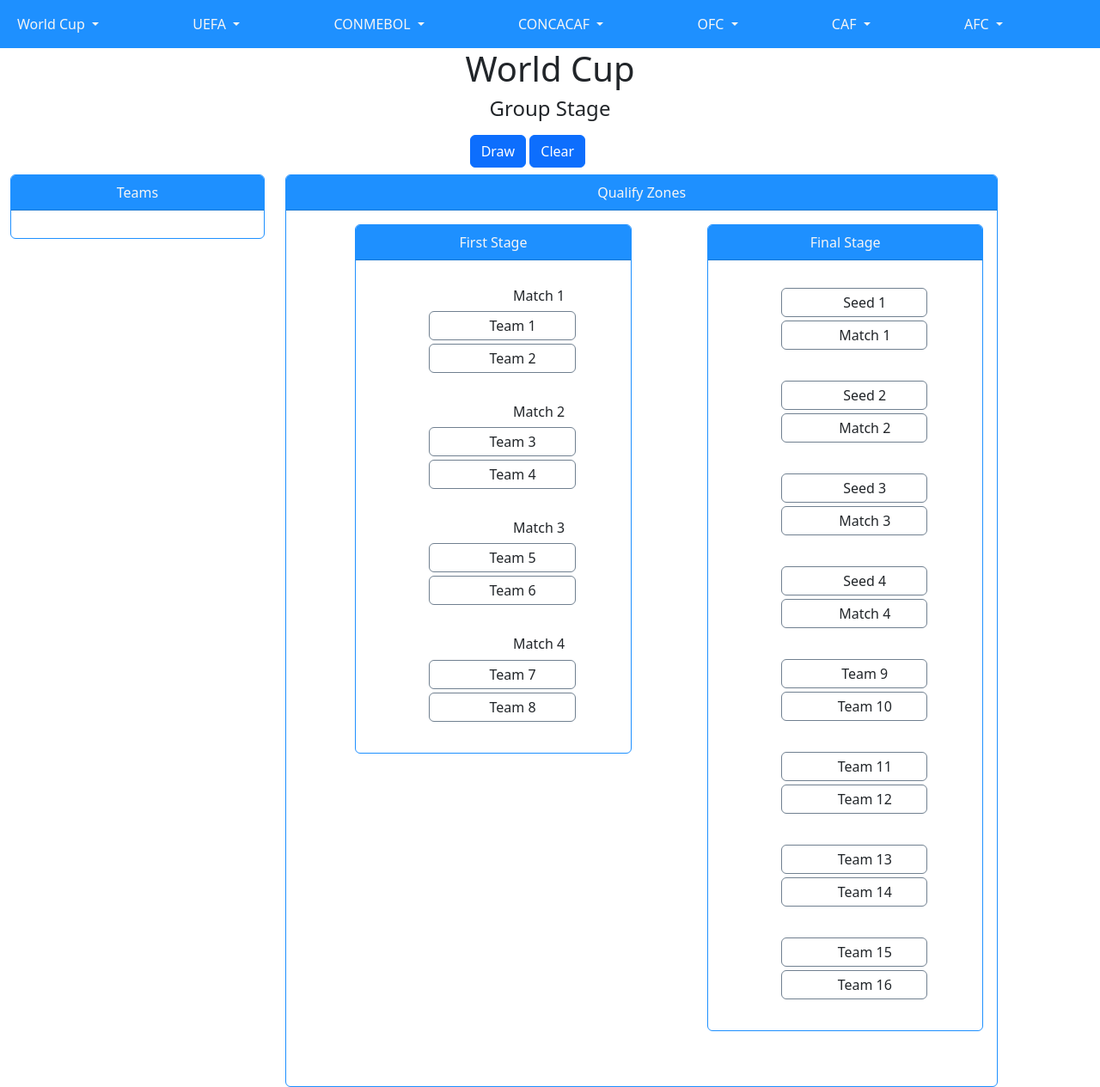
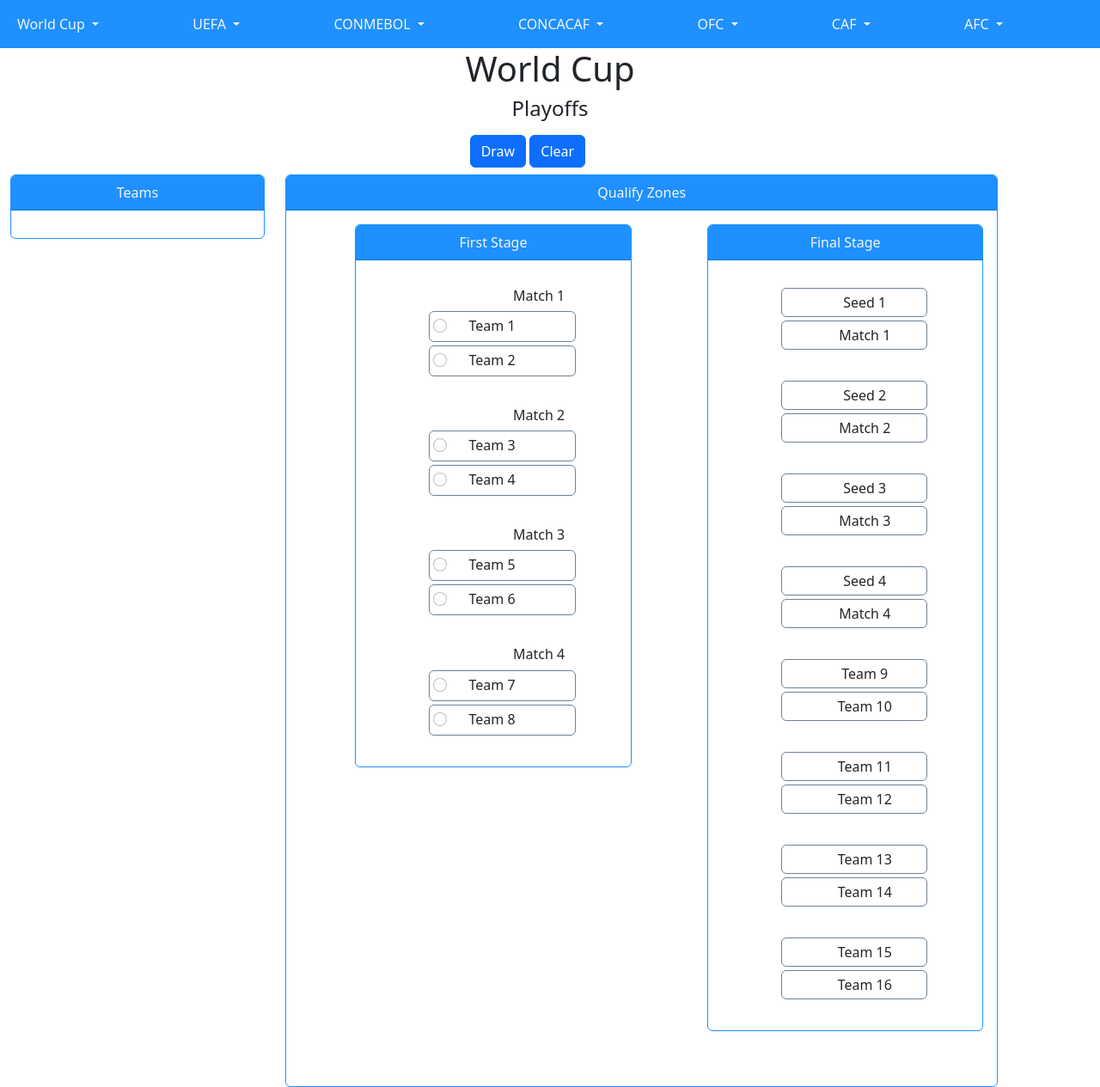
Before and after one commit to jcarayacorrea/PES2020RTWC, a Django app: page /worldcup/playoff/ in a window 1280 px wide. Shown: the whole page at 86% size. Run offline with Django 4.2, Linux system fonts and the light colour scheme; data that the repository does not hold is empty; style sheets or scripts are compiled from the project's sources; some libraries are stand-ins or nearby versions.

Commit message:
Update Playoff and winner check

```diff
--- a/templates/worldcup/playoff.html
+++ b/templates/worldcup/playoff.html
@@ -3,7 +3,7 @@
 {% block container %}
     <div id="header">
         <h1 class="h1 text-center">World Cup</h1>
-        <h4 class="h4 text-center">Group Stage</h4>
+        <h4 class="h4 text-center">Playoffs</h4>
         <div class="row p-2">
             <div class="col-6 g-8 offset-md-5">
                 <button type="button" class="btn btn-primary" hx-get=" {% url 'worldcup.playoff.draw' %}"
@@ -56,16 +56,25 @@
                                             <h6 class="h-6 text-center"> Match 1</h6>
                                             {% if zone4 is None %}
                                                 <div class="team-card">
-                                                    <div class="row">
+                                                    <div class="row form-check">
+                                                        <div class="col-sm-1 m-1">
+                                                            <input class="form-check-input" type="radio"
+                                                                   name="match1">
+                                                        </div>
                                                         <div class="flag-config"></div>
                                                         <div class="name-config">
                                                             Team 1
                                                         </div>
+
                                                     </div>
                                                 </div>
                                             {% else %}
                                                 <div class="team-card">
-                                                    <div class="row">
+                                                    <div class="row form-check">
+                                                        <div class="col-sm-1 m-1">
+                                                            <input class="form-check-input" type="radio"
+                                                                   name="match1">
+                                                        </div>
                                                         <div class="flag-config">
                                                             <img src="{{ zone4.0.image_flag }}" class="img-card-sm-2">
                                                         </div>
@@ -77,7 +86,11 @@
                                             {% endif %}
                                             {% if zone5 is None %}
                                                 <div class="team-card">
-                                                    <div class="row">
+                                                    <div class="row form-check">
+                                                        <div class="col-sm-1 m-1">
+                                                            <input class="form-check-input" type="radio"
+                                                                   name="match1">
+                                                        </div>
                                                         <div class="flag-config"></div>
                                                         <div class="name-config">
                                                             Team 2
@@ -86,7 +99,11 @@
                                                 </div>
                                             {% else %}
                                                 <div class="team-card">
-                                                    <div class="row">
+                                                    <div class="row form-check">
+                                                        <div class="col-sm-1 m-1">
+                                                            <input class="form-check-input" type="radio"
+                                                                   name="match1">
+                                                        </div>
                                                         <div class="flag-config">
                                                             <img src="{{ zone5.0.image_flag }}" class="img-card-sm-2">
                                                         </div>
@@ -101,7 +118,11 @@
                                             <h6 class="h-6 text-center"> Match 2</h6>
                                             {% if zone4 is None %}
                                                 <div class="team-card">
-                                                    <div class="row">
+                                                    <div class="row form-check">
+                                                        <div class="col-sm-1 m-1">
+                                                            <input class="form-check-input" type="radio"
+                                                                   name="match2">
+                                                        </div>
                                                         <div class="flag-config"></div>
                                                         <div class="name-config">
                                                             Team 3
@@ -110,7 +131,11 @@
                                                 </div>
                                             {% else %}
                                                 <div class="team-card">
-                                                    <div class="row">
+                                                    <div class="row form-check">
+                                                        <div class="col-sm-1 m-1">
+                                                            <input class="form-check-input" type="radio"
+                                                                   name="match2">
+                                                        </div>
                                                         <div class="flag-config">
                                                             <img src="{{ zone4.1.image_flag }}" class="img-card-sm-2">
                                                         </div>
@@ -122,7 +147,11 @@
                                             {% endif %}
                                             {% if zone5 is None %}
                                                 <div class="team-card">
-                                                    <div class="row">
+                                                    <div class="row form-check">
+                                                        <div class="col-sm-1 m-1">
+                                                            <input class="form-check-input" type="radio"
+                                                                   name="match2">
+                                                        </div>
                                                         <div class="flag-config"></div>
                                                         <div class="name-config">
                                                             Team 4
@@ -131,7 +160,11 @@
                                                 </div>
                                             {% else %}
                                                 <div class="team-card">
-                                                    <div class="row">
+                                                    <div class="row form-check">
+                                                        <div class="col-sm-1 m-1">
+                                                            <input class="form-check-input" type="radio"
+                                                                   name="match2">
+                                                        </div>
                                                         <div class="flag-config">
                                                             <img src="{{ zone5.1.image_flag }}" class="img-card-sm-2">
                                                         </div>
@@ -146,7 +179,11 @@
                                             <h6 class="h-6 text-center"> Match 3</h6>
                                             {% if zone4 is None %}
                                                 <div class="team-card">
-                                                    <div class="row">
+                                                    <div class="row form-check">
+                                                        <div class="col-sm-1 m-1">
+                                                            <input class="form-check-input" type="radio"
+                                                                   name="match3">
+                                                        </div>
                                                         <div class="flag-config"></div>
                                                         <div class="name-config">
                                                             Team 5
@@ -155,7 +192,11 @@
                                                 </div>
                                             {% else %}
                                                 <div class="team-card">
-                                                    <div class="row">
+                                                    <div class="row form-check">
+                                                         <div class="col-sm-1 m-1">
+                                                            <input class="form-check-input" type="radio"
+                                                                   name="match3">
+                                                        </div>
                                                         <div class="flag-config">
                                                             <img src="{{ zone4.2.image_flag }}" class="img-card-sm-2">
                                                         </div>
@@ -167,7 +208,11 @@
                                             {% endif %}
                                             {% if zone5 is None %}
                                                 <div class="team-card">
-                                                    <div class="row">
+                                                    <div class="row form-check">
+                                                         <div class="col-sm-1 m-1">
+                                                            <input class="form-check-input" type="radio"
+                                                                   name="match3">
+                                                        </div>
                                                         <div class="flag-config"></div>
                                                         <div class="name-config">
                                                             Team 6
@@ -176,7 +221,11 @@
                                                 </div>
                                             {% else %}
                                                 <div class="team-card">
-                                                    <div class="row">
+                                                    <div class="row form-check">
+                                                         <div class="col-sm-1 m-1">
+                                                            <input class="form-check-input" type="radio"
+                                                                   name="match3">
+                                                        </div>
                                                         <div class="flag-config">
                                                             <img src="{{ zone5.2.image_flag }}" class="img-card-sm-2">
                                                         </div>
@@ -191,7 +240,11 @@
                                             <h6 class="h-6 text-center"> Match 4</h6>
                                             {% if zone4 is None %}
                                                 <div class="team-card">
-                                                    <div class="row">
+                                                    <div class="row form-check">
+                                                         <div class="col-sm-1 m-1">
+                                                            <input class="form-check-input" type="radio"
+                                                                   name="match4">
+                                                        </div>
                                                         <div class="flag-config"></div>
                                                         <div class="name-config">
                                                             Team 7
@@ -200,7 +253,11 @@
                                                 </div>
                                             {% else %}
                                                 <div class="team-card">
-                                                    <div class="row">
+                                                    <div class="row form-check">
+                                                         <div class="col-sm-1 m-1">
+                                                            <input class="form-check-input" type="radio"
+                                                                   name="match4">
+                                                        </div>
                                                         <div class="flag-config">
                                                             <img src="{{ zone4.3.image_flag }}" class="img-card-sm-2">
                                                         </div>
@@ -210,9 +267,13 @@
                                                     </div>
                                                 </div>
                                             {% endif %}
-                                            {% if zone4 is None %}
+                                            {% if zone5 is None %}
                                                 <div class="team-card">
-                                                    <div class="row">
+                                                    <div class="row form-check">
+                                                        <div class="col-sm-1 m-1">
+                                                            <input class="form-check-input" type="radio"
+                                                                   name="match4">
+                                                        </div>
                                                         <div class="flag-config"></div>
                                                         <div class="name-config">
                                                             Team 8
@@ -221,7 +282,11 @@
                                                 </div>
                                             {% else %}
                                                 <div class="team-card">
-                                                    <div class="row">
+                                                    <div class="row form-check">
+                                                        <div class="col-sm-1 m-1">
+                                                            <input class="form-check-input" type="radio"
+                                                                   name="match4">
+                                                        </div>
                                                         <div class="flag-config">
                                                             <img src="{{ zone5.3.image_flag }}" class="img-card-sm-2">
                                                         </div>
```
